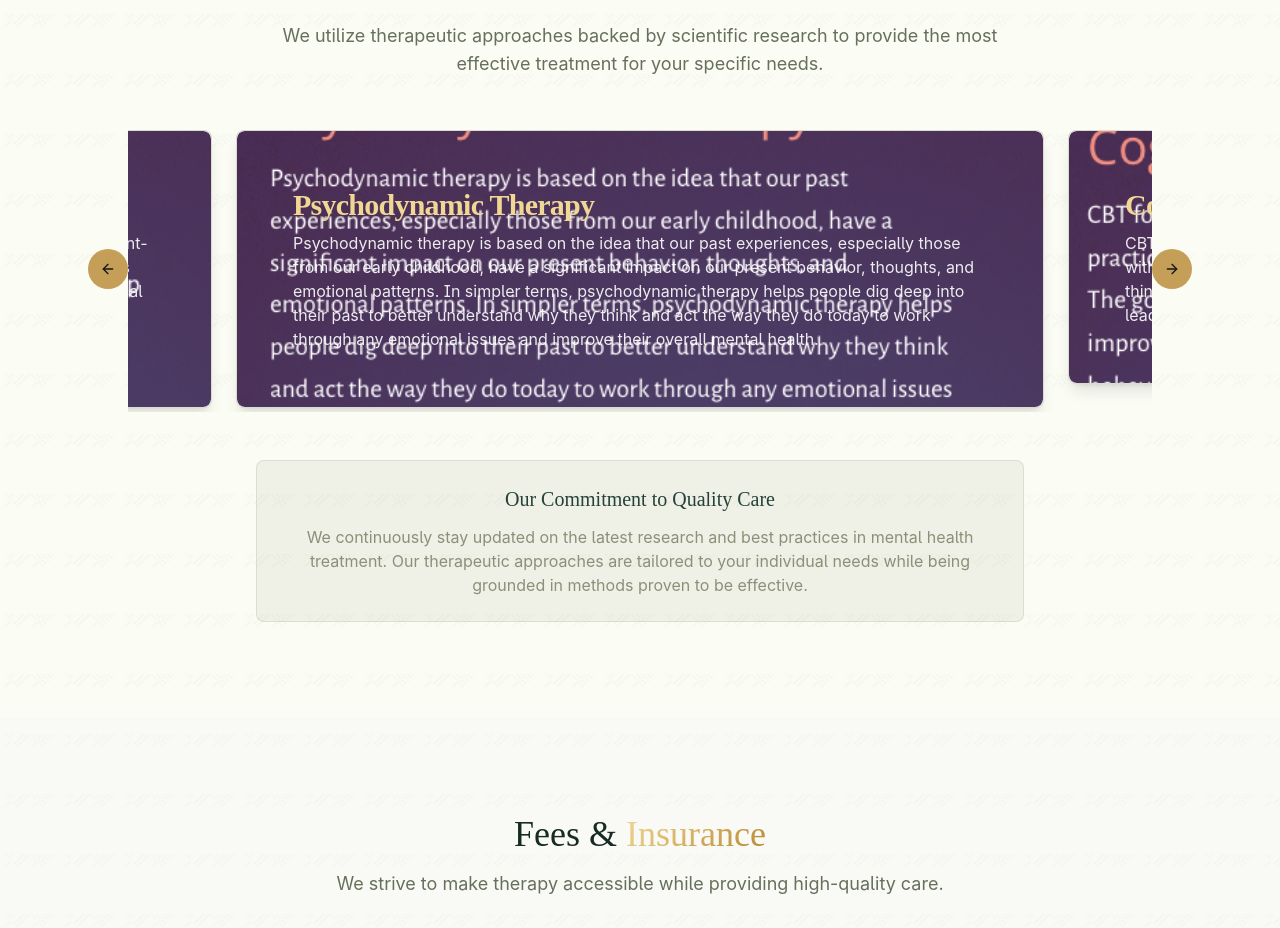
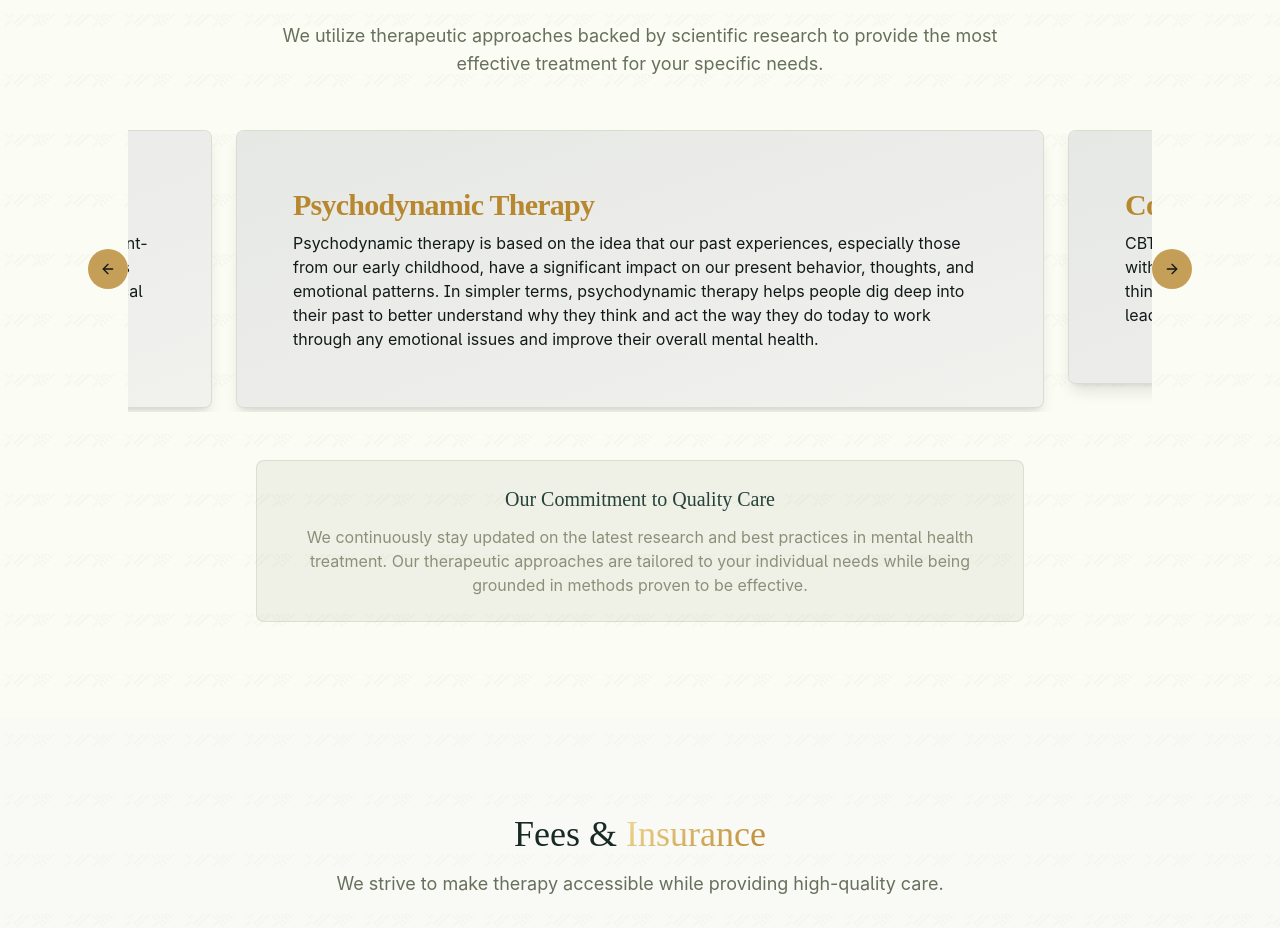
Before and after one commit to SpaceGangUno/peace-web-gift, a React (Vite) app: page / in a window 1280 px wide. Shown: the part 2686-3614 px from the top of the page. Built offline with nearby package versions, Linux system fonts and the light colour scheme; a web font is replaced by a local one.

Commit message:
Fix: Remove purple boxes
Remove the purple boxes and apply the correct styling.

```diff
--- a/src/components/EvidenceBased.tsx
+++ b/src/components/EvidenceBased.tsx
@@ -63,22 +63,14 @@ const EvidenceBased = () => {
                 <CarouselItem key={index} className="md:basis-4/5">
                   <div className="p-1">
                     <Card className="border-wasabi/30 shadow-lg overflow-hidden h-full">
-                      <div
-                        className="bg-gradient-to-br from-emerald-green/90 to-emerald-green/70 text-white p-8 rounded-lg h-full"
-                        style={{
-                          backgroundImage: practice.image ? `url(${practice.image})` : 'none',
-                          backgroundSize: 'cover',
-                          backgroundPosition: 'center',
-                          backgroundBlendMode: 'overlay'
-                        }}
-                      >
+                      <div className="bg-gradient-to-br from-emerald-green/10 to-emerald-green/5 p-8 rounded-lg h-full">
                         <CardHeader className="pb-2">
-                          <CardTitle className="text-2xl md:text-3xl text-creased-khaki">
+                          <CardTitle className="text-2xl md:text-3xl text-gold">
                             {practice.name}
                           </CardTitle>
                         </CardHeader>
                         <CardContent>
-                          <p className="text-white/90">{practice.description}</p>
+                          <p className="text-noir-vigne">{practice.description}</p>
                         </CardContent>
                       </div>
                     </Card>
```
